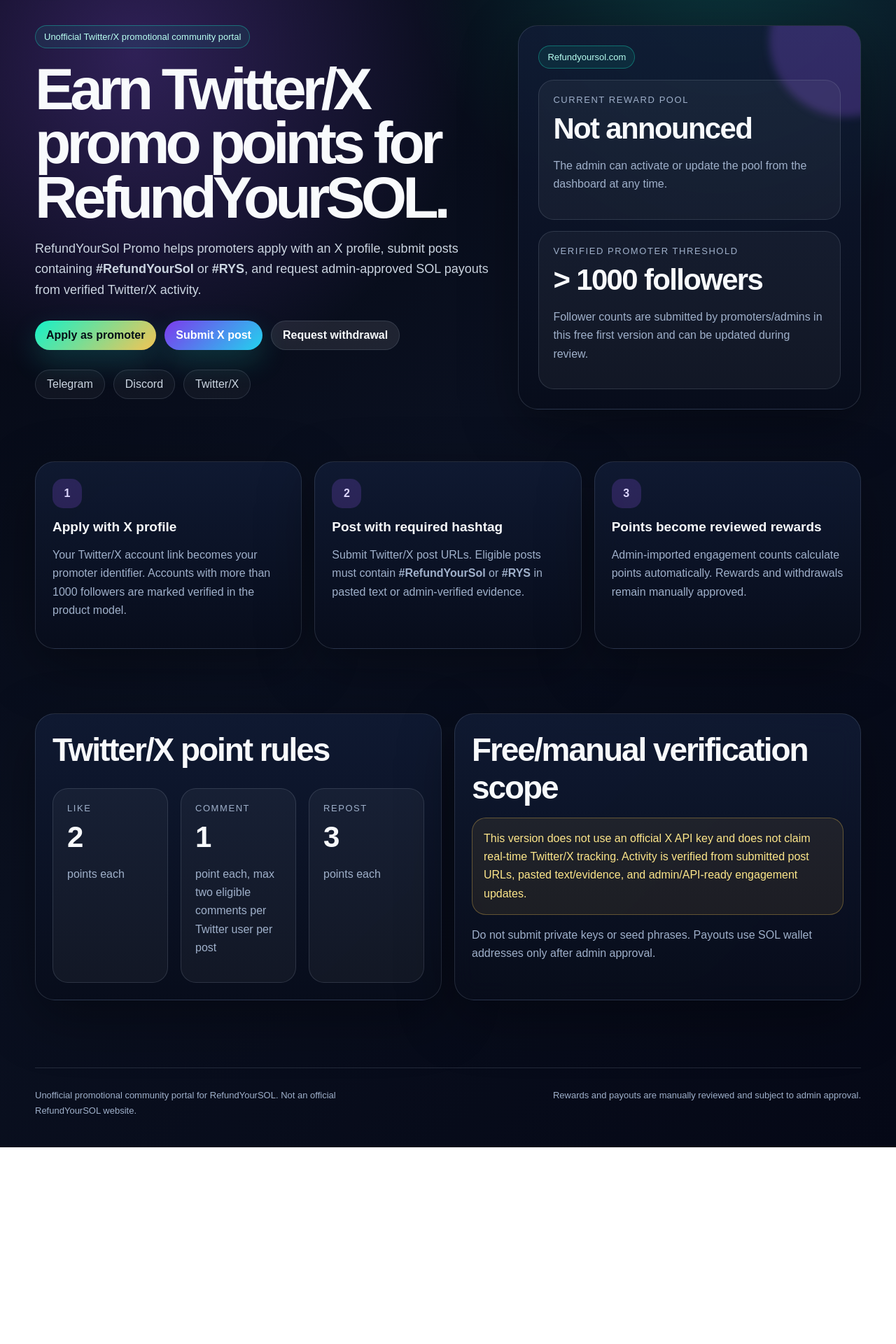
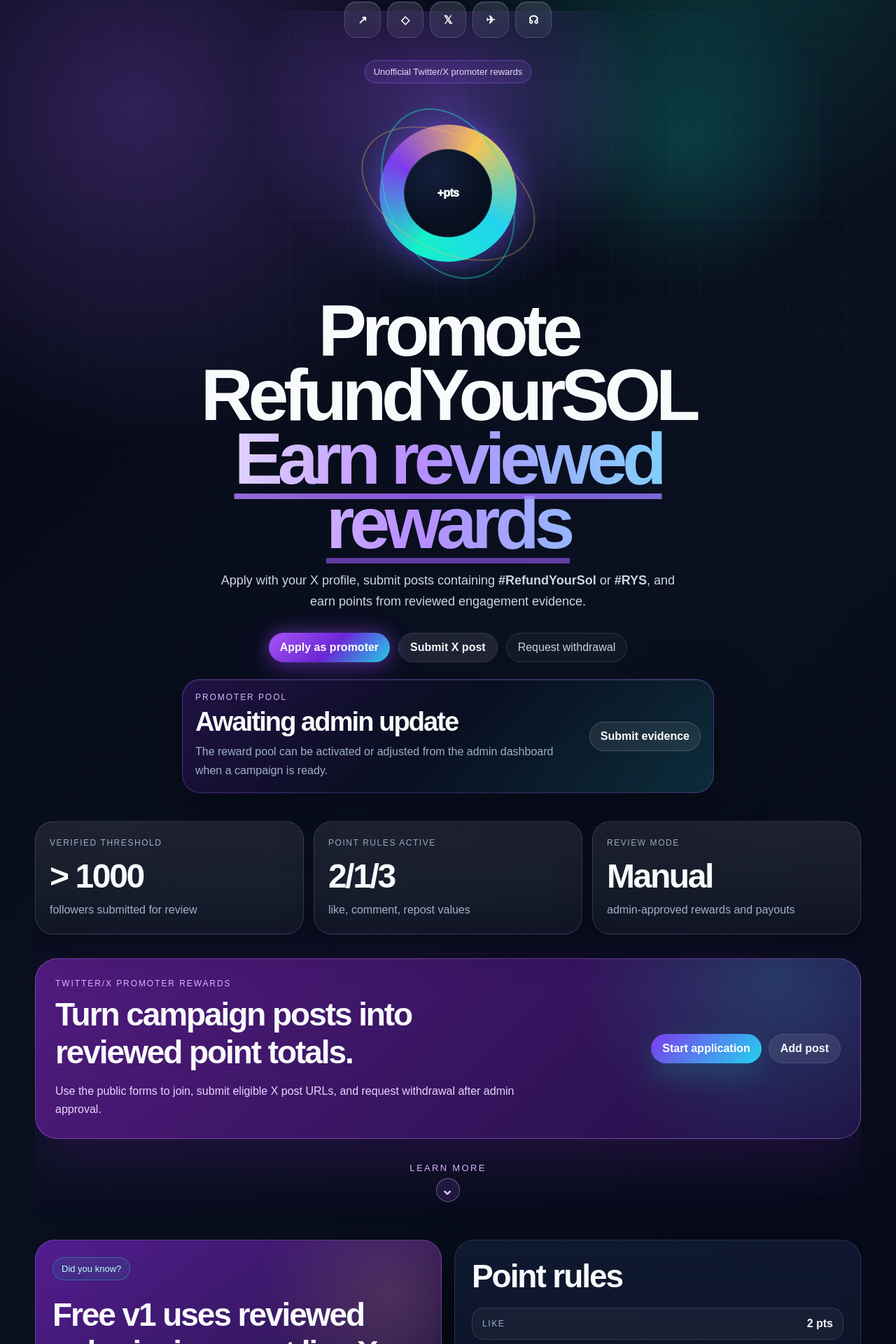
Before and after one commit to Mouno6969/Mouno-Web, a Next.js app: page / in a window 1280 px wide. Shown: the part 98-2018 px from the top of the page at 70% size. Before the commit the page ends 1737 px from the top, so only its background shows below. Built offline with nearby package versions, Linux system fonts and the light colour scheme; no server answers; the database is empty.

Commit message:
Refactor homepage layout for mobile-first Solana-style promo
Co-authored-by: capy-ai[bot] <230910855+capy-ai[bot]@users.noreply.github.com>

```diff
--- a/src/app/globals.css
+++ b/src/app/globals.css
@@ -106,6 +106,170 @@
 }
 .button.purple { color: white; background: linear-gradient(135deg, #7c3aed, #22d3ee); }
 .button.dark { color: var(--text); background: rgba(255,255,255,.09); border: 1px solid var(--line); box-shadow: none; }
+.homePage { position: relative; overflow: hidden; }
+.homePage::before {
+  content: ""; position: absolute; inset: 28px -16px auto -16px; height: 720px; z-index: -1;
+  background:
+    linear-gradient(rgba(148, 163, 184, .045) 1px, transparent 1px),
+    linear-gradient(90deg, rgba(148, 163, 184, .045) 1px, transparent 1px),
+    radial-gradient(circle at 50% 18%, rgba(155, 92, 255, .36), transparent 18rem),
+    radial-gradient(circle at 78% 26%, rgba(20, 241, 201, .16), transparent 14rem);
+  background-size: 42px 42px, 42px 42px, auto, auto;
+  mask-image: linear-gradient(to bottom, black 0%, black 66%, transparent 100%);
+}
+.promoHero {
+  position: relative;
+  padding: 10px 0 34px;
+  min-height: 720px;
+  display: flex;
+  flex-direction: column;
+  align-items: center;
+  justify-content: flex-start;
+  gap: 24px;
+}
+.heroSocialDock {
+  width: 100%;
+  display: flex;
+  justify-content: center;
+  gap: 9px;
+  padding-top: 4px;
+}
+.heroSocialDock a {
+  width: 52px; height: 52px;
+  display: grid; place-items: center;
+  border-radius: 17px;
+  border: 1px solid rgba(203, 213, 225, .18);
+  background: linear-gradient(180deg, rgba(255,255,255,.11), rgba(255,255,255,.045));
+  box-shadow: 0 18px 52px rgba(0, 0, 0, .22), inset 0 1px rgba(255,255,255,.13);
+  color: white;
+  font-weight: 900;
+  backdrop-filter: blur(18px);
+}
+.heroSocialDock a span { display: none; }
+.heroSocialDock a:hover { border-color: rgba(155, 92, 255, .68); transform: translateY(-1px); }
+.heroCenter { display: flex; flex-direction: column; align-items: center; text-align: center; width: 100%; }
+.heroBadge { margin-top: 8px; border-color: rgba(155, 92, 255, .48); background: rgba(155, 92, 255, .13); color: #eadcff; }
+.orbWrap { position: relative; width: min(64vw, 258px); aspect-ratio: 1; margin: 28px auto 14px; display: grid; place-items: center; }
+.orbWrap::before {
+  content: ""; position: absolute; inset: 8%; border-radius: 50%;
+  background: radial-gradient(circle, rgba(155, 92, 255, .44), rgba(155, 92, 255, .1) 45%, transparent 68%);
+  filter: blur(14px);
+}
+.promoOrb {
+  position: relative; width: 76%; height: 76%; border-radius: 50%;
+  display: grid; place-items: center;
+  background:
+    radial-gradient(circle at 34% 30%, rgba(255,255,255,.92), transparent 7%),
+    conic-gradient(from 210deg, #14f1c9, #7c3aed, #f6c453, #22d3ee, #14f1c9);
+  box-shadow: 0 0 42px rgba(124, 58, 237, .55), 0 0 90px rgba(20, 241, 201, .16);
+}
+.promoOrb::after {
+  content: ""; position: absolute; inset: 18%; border-radius: 50%;
+  background: radial-gradient(circle at 35% 25%, #151f3d, #07101f 62%);
+  border: 1px solid rgba(255,255,255,.13);
+}
+.orbRing { position: absolute; border: 2px solid rgba(255,255,255,.28); border-radius: 50%; transform: rotate(-24deg); }
+.orbRing.one { inset: -15% 5%; border-color: rgba(20, 241, 201, .42); }
+.orbRing.two { inset: 8% -18%; border-color: rgba(246, 196, 83, .3); transform: rotate(28deg); }
+.orbCore { position: relative; z-index: 1; color: white; font-weight: 950; letter-spacing: -.04em; }
+.promoHero h1 {
+  max-width: 860px;
+  margin: 8px auto 0;
+  font-size: clamp(46px, 11vw, 104px);
+  line-height: .88;
+  text-align: center;
+  overflow-wrap: anywhere;
+}
+.promoHero h1 span {
+  display: inline-block;
+  background: linear-gradient(92deg, #f5f3ff 0%, #b78cff 45%, #6ee7f9 100%);
+  -webkit-background-clip: text;
+  background-clip: text;
+  color: transparent;
+  text-decoration-line: underline;
+  text-decoration-thickness: .08em;
+  text-decoration-color: rgba(155, 92, 255, .58);
+  text-underline-offset: .13em;
+}
+.promoHero h1 .headlinePlain { display: block; color: var(--text); background: none; text-decoration: none; }
+.heroCopy { max-width: 680px; margin: 22px auto 0; }
+.heroActions { justify-content: center; margin-top: 30px; }
+.glowButton {
+  color: white;
+  background: linear-gradient(135deg, #a855f7, #6d28d9 52%, #22d3ee);
+  box-shadow: 0 0 26px rgba(168, 85, 247, .45), 0 18px 50px rgba(109, 40, 217, .3);
+}
+.promoAdCard {
+  width: min(100%, 760px);
+  display: flex;
+  align-items: center;
+  justify-content: space-between;
+  gap: 18px;
+  padding: 18px;
+  border-radius: 26px;
+  border: 1px solid rgba(155, 92, 255, .34);
+  background: linear-gradient(135deg, rgba(37, 18, 75, .86), rgba(9, 15, 32, .78) 48%, rgba(17, 75, 88, .5));
+  box-shadow: 0 24px 80px rgba(0,0,0,.36), inset 0 1px rgba(255,255,255,.12);
+  backdrop-filter: blur(18px);
+}
+.promoAdCard span, .rewardBanner span { display:block; color:#d8b4fe; font-size:12px; text-transform:uppercase; letter-spacing:.16em; }
+.promoAdCard strong { display:block; margin-top:7px; font-size: clamp(24px, 5vw, 38px); letter-spacing:-.05em; }
+.promoAdCard p { margin: 8px 0 0; max-width: 520px; }
+.promoAdCard a { flex: 0 0 auto; border:1px solid rgba(255,255,255,.18); border-radius:999px; padding: 11px 15px; background:rgba(255,255,255,.08); color:white; font-weight:800; }
+.homeStats {
+  display: grid;
+  grid-template-columns: repeat(3, 1fr);
+  gap: 14px;
+  margin: 6px 0 34px;
+}
+.homeStats article {
+  min-height: 144px;
+  padding: 20px;
+  border-radius: 26px;
+  border: 1px solid rgba(203, 213, 225, .17);
+  background: linear-gradient(180deg, rgba(255,255,255,.09), rgba(255,255,255,.035));
+  box-shadow: 0 20px 54px rgba(0,0,0,.22);
+}
+.homeStats span, .ruleList span { color:var(--muted); font-size:12px; text-transform:uppercase; letter-spacing:.13em; }
+.homeStats strong { display:block; margin-top: 12px; font-size: clamp(30px, 5vw, 48px); letter-spacing:-.05em; }
+.homeStats p { margin: 8px 0 0; }
+.rewardBanner {
+  display: flex;
+  align-items: center;
+  justify-content: space-between;
+  gap: 24px;
+  padding: 28px;
+  border-radius: 32px;
+  border: 1px solid rgba(192, 132, 252, .42);
+  background:
+    radial-gradient(circle at 90% 10%, rgba(20, 241, 201, .18), transparent 18rem),
+    linear-gradient(135deg, rgba(88, 28, 135, .92), rgba(35, 16, 73, .9));
+  box-shadow: 0 26px 90px rgba(88, 28, 135, .34);
+}
+.rewardBanner h2 { margin-top: 10px; max-width: 640px; }
+.rewardBanner p { margin-bottom: 0; max-width: 680px; color:#e9d5ff; }
+.bannerActions { display:flex; gap: 10px; flex-wrap: wrap; justify-content: flex-end; }
+.learnCue { display:grid; place-items:center; gap: 7px; padding: 34px 0 8px; color:#d8b4fe; font-size: 13px; text-transform: uppercase; letter-spacing:.18em; }
+.learnCue b { width: 34px; height: 34px; border-radius: 999px; display:grid; place-items:center; border: 1px solid rgba(216, 180, 254, .4); background: rgba(155, 92, 255, .14); font-size: 22px; line-height: 1; }
+.infoSection { align-items: stretch; }
+.didYouKnow {
+  position: relative;
+  overflow: hidden;
+  min-height: 330px;
+  background:
+    radial-gradient(circle at 88% 18%, rgba(246, 196, 83, .14), transparent 12rem),
+    linear-gradient(145deg, rgba(93, 31, 159, .88), rgba(18, 20, 47, .86));
+  border-color: rgba(192, 132, 252, .36);
+}
+.didYouKnow::after {
+  content: "?"; position: absolute; right: -10px; bottom: -62px;
+  color: rgba(255,255,255,.06); font-size: 220px; font-weight: 950; line-height: 1;
+}
+.didYouKnow h2 { margin-top: 22px; max-width: 620px; }
+.didYouKnow p { position: relative; z-index: 1; color:#ddd6fe; font-size: 17px; }
+.ruleList { display:grid; gap: 10px; margin: 18px 0; }
+.ruleList div { display:flex; justify-content:space-between; gap: 16px; align-items:center; padding: 13px 14px; border-radius: 17px; border:1px solid var(--line); background:rgba(255,255,255,.045); }
+.ruleList strong { color: var(--text); }
 .section { padding: 46px 0; }
 .grid3 { display: grid; grid-template-columns: repeat(3, 1fr); gap: 18px; }
 .grid2 { display: grid; grid-template-columns: repeat(2, 1fr); gap: 18px; }
@@ -143,13 +307,22 @@
 .footer { border-top: 1px solid var(--line); margin-top: 50px; padding: 28px 0 42px; display:flex; justify-content:space-between; gap:18px; }
 .footer p { margin:0; font-size:13px; max-width: 520px; }
 @media (max-width: 900px) {
-  .hero, .grid2, .grid3 { grid-template-columns: 1fr; }
+  .hero, .grid2, .grid3, .homeStats { grid-template-columns: 1fr; }
   .statGrid { grid-template-columns: repeat(2, 1fr); }
   .footer, .adminHeader { flex-direction: column; }
+  .rewardBanner, .promoAdCard { flex-direction: column; align-items: stretch; }
+  .bannerActions { justify-content: flex-start; }
 }
 @media (max-width: 600px) {
   .shell { width: min(100% - 22px, 1180px); }
   .nav { align-items:flex-start; flex-direction: column; }
   .formRow, .statGrid { grid-template-columns: 1fr; }
   h1 { font-size: 48px; }
+  .promoHero { min-height: auto; padding-bottom: 26px; }
+  .heroSocialDock { justify-content: flex-end; }
+  .heroSocialDock a { width: 44px; height: 44px; border-radius: 14px; }
+  .promoHero h1 { font-size: clamp(40px, 12vw, 60px); letter-spacing: -0.06em; }
+  .heroActions .button, .heroActions .ghostButton, .bannerActions .button { width: 100%; }
+  .promoAdCard, .rewardBanner, .card, .panel { border-radius: 24px; }
+  .orbWrap { width: min(72vw, 224px); margin-top: 24px; }
 }
--- a/src/app/page.tsx
+++ b/src/app/page.tsx
@@ -5,73 +5,104 @@
 
 export default async function Home() {
   const rewardPool = await prisma.rewardPool.findUnique({ where: { id: 1 } });
+  const poolLabel = rewardPool?.active && rewardPool.amount ? rewardPool.amount : "Awaiting admin update";
+  const poolDescription = rewardPool?.active
+    ? rewardPool.description || "Active promoter rewards are reviewed by admin before payout."
+    : "The reward pool can be activated or adjusted from the admin dashboard when a campaign is ready.";
 
   return (
-    <main>
-      <section className="hero">
-        <div>
-          <span className="badge">Unofficial Twitter/X promotional community portal</span>
-          <h1>Earn Twitter/X promo points for RefundYourSOL.</h1>
-          <p className="lede">
-            {site.name} helps promoters apply with an X profile, submit posts containing <strong>#RefundYourSol</strong> or <strong>#RYS</strong>, and request admin-approved SOL payouts from verified Twitter/X activity.
+    <main className="homePage">
+      <section className="promoHero" aria-labelledby="promo-title">
+        <div className="heroSocialDock" aria-label="Project links">
+          <a href={site.publicUrl} target="_blank" rel="noreferrer" aria-label="Website">↗<span>Site</span></a>
+          <Link href="/promoters/apply" aria-label="Community">◇<span>Join</span></Link>
+          <a href={socialLinks.twitter} target="_blank" rel="noreferrer" aria-label="Twitter/X">𝕏<span>X</span></a>
+          <a href={socialLinks.telegram} target="_blank" rel="noreferrer" aria-label="Telegram">✈<span>TG</span></a>
+          <a href={socialLinks.discord} target="_blank" rel="noreferrer" aria-label="Discord">☊<span>DC</span></a>
+        </div>
+
+        <div className="heroCenter">
+          <span className="badge heroBadge">Unofficial Twitter/X promoter rewards</span>
+          <div className="orbWrap" aria-hidden="true">
+            <div className="promoOrb">
+              <span className="orbRing one" />
+              <span className="orbRing two" />
+              <span className="orbCore">+pts</span>
+            </div>
+          </div>
+          <h1 id="promo-title"><span className="headlinePlain">Promote RefundYourSOL</span><span>Earn reviewed rewards</span></h1>
+          <p className="lede heroCopy">
+            Apply with your X profile, submit posts containing <strong>#RefundYourSol</strong> or <strong>#RYS</strong>, and earn points from reviewed engagement evidence.
           </p>
-          <div className="ctaRow">
-            <Link className="button" href="/promoters/apply">Apply as promoter</Link>
-            <Link className="button purple" href="/promoters/posts">Submit X post</Link>
-            <Link className="button dark" href="/withdraw">Request withdrawal</Link>
-          </div>
-          <div className="ctaRow">
-            <a className="ghostButton" href={socialLinks.telegram} target="_blank" rel="noreferrer">Telegram</a>
-            <a className="ghostButton" href={socialLinks.discord} target="_blank" rel="noreferrer">Discord</a>
-            <a className="ghostButton" href={socialLinks.twitter} target="_blank" rel="noreferrer">Twitter/X</a>
+          <div className="ctaRow heroActions">
+            <Link className="button glowButton" href="/promoters/apply">Apply as promoter</Link>
+            <Link className="button dark" href="/promoters/posts">Submit X post</Link>
+            <Link className="ghostButton" href="/withdraw">Request withdrawal</Link>
           </div>
         </div>
-        <aside className="heroCard">
-          <span className="badge">{site.brandUrl}</span>
-          <div className="metric">
-            <span>Current reward pool</span>
-            <strong>{rewardPool?.active && rewardPool.amount ? rewardPool.amount : "Not announced"}</strong>
-            <p>{rewardPool?.active ? rewardPool.description || "Twitter/X rewards are active and reviewed by admin." : "The admin can activate or update the pool from the dashboard at any time."}</p>
+
+        <aside className="promoAdCard" aria-label="Current promoter reward pool">
+          <div>
+            <span>Promoter pool</span>
+            <strong>{poolLabel}</strong>
+            <p>{poolDescription}</p>
           </div>
-          <div className="metric">
-            <span>Verified promoter threshold</span>
-            <strong>&gt; 1000 followers</strong>
-            <p>Follower counts are submitted by promoters/admins in this free first version and can be updated during review.</p>
-          </div>
+          <Link href="/promoters/posts">Submit evidence</Link>
         </aside>
       </section>
 
-      <section className="section grid3">
-        <article className="card">
-          <div className="cardNumber">1</div>
-          <h3>Apply with X profile</h3>
-          <p>Your Twitter/X account link becomes your promoter identifier. Accounts with more than 1000 followers are marked verified in the product model.</p>
+      <section className="homeStats" aria-label="Program facts">
+        <article>
+          <span>Verified threshold</span>
+          <strong>&gt; 1000</strong>
+          <p>followers submitted for review</p>
         </article>
-        <article className="card">
-          <div className="cardNumber">2</div>
-          <h3>Post with required hashtag</h3>
-          <p>Submit Twitter/X post URLs. Eligible posts must contain <strong>#RefundYourSol</strong> or <strong>#RYS</strong> in pasted text or admin-verified evidence.</p>
+        <article>
+          <span>Point rules active</span>
+          <strong>{pointRules.like}/{pointRules.comment}/{pointRules.repost}</strong>
+          <p>like, comment, repost values</p>
         </article>
-        <article className="card">
-          <div className="cardNumber">3</div>
-          <h3>Points become reviewed rewards</h3>
-          <p>Admin-imported engagement counts calculate points automatically. Rewards and withdrawals remain manually approved.</p>
+        <article>
+          <span>Review mode</span>
+          <strong>Manual</strong>
+          <p>admin-approved rewards and payouts</p>
         </article>
       </section>
 
-      <section className="section grid2">
-        <div className="panel">
-          <h2>Twitter/X point rules</h2>
-          <div className="grid3">
-            <div className="metric"><span>Like</span><strong>{pointRules.like}</strong><p>points each</p></div>
-            <div className="metric"><span>Comment</span><strong>{pointRules.comment}</strong><p>point each, max two eligible comments per Twitter user per post</p></div>
-            <div className="metric"><span>Repost</span><strong>{pointRules.repost}</strong><p>points each</p></div>
+      <section className="rewardBanner">
+        <div>
+          <span>Twitter/X promoter rewards</span>
+          <h2>Turn campaign posts into reviewed point totals.</h2>
+          <p>Use the public forms to join, submit eligible X post URLs, and request withdrawal after admin approval.</p>
+        </div>
+        <div className="bannerActions">
+          <Link className="button purple" href="/promoters/apply">Start application</Link>
+          <Link className="button dark" href="/promoters/posts">Add post</Link>
+        </div>
+      </section>
+
+      <section className="learnCue" aria-label="Learn more">
+        <span>Learn More</span>
+        <b>⌄</b>
+      </section>
+
+      <section className="section grid2 infoSection">
+        <div className="panel didYouKnow">
+          <span className="badge">Did you know?</span>
+          <h2>Free v1 uses reviewed submissions, not live X tracking.</h2>
+          <p>
+            There is no official X API key connected in this version, so the app does not claim automatic real-time tracking. Promoter activity is reviewed from submitted post URLs, pasted hashtag text, supporting evidence, and admin/API-ready engagement updates.
+          </p>
+        </div>
+        <div className="panel rulesPanel">
+          <h2>Point rules</h2>
+          <div className="ruleList">
+            <div><span>Like</span><strong>{pointRules.like} pts</strong></div>
+            <div><span>Comment</span><strong>{pointRules.comment} pt</strong></div>
+            <div><span>Repost</span><strong>{pointRules.repost} pts</strong></div>
+            <div><span>Comment cap</span><strong>{pointRules.maxEligibleCommentsPerUser} per user/post</strong></div>
           </div>
-        </div>
-        <div className="panel">
-          <h2>Free/manual verification scope</h2>
-          <p className="notice">This version does not use an official X API key and does not claim real-time Twitter/X tracking. Activity is verified from submitted post URLs, pasted text/evidence, and admin/API-ready engagement updates.</p>
-          <p>Do not submit private keys or seed phrases. Payouts use SOL wallet addresses only after admin approval.</p>
+          <p className="notice">Eligible posts must include <strong>#RefundYourSol</strong> or <strong>#RYS</strong>. Rewards and withdrawals remain subject to admin approval.</p>
         </div>
       </section>
     </main>
```
